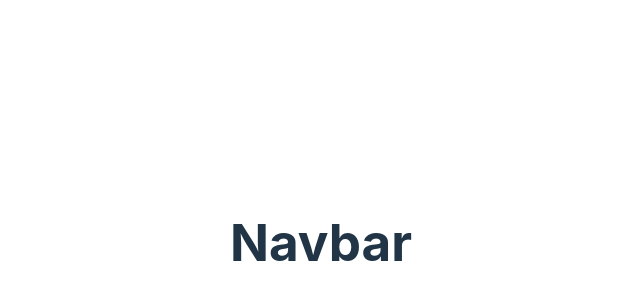
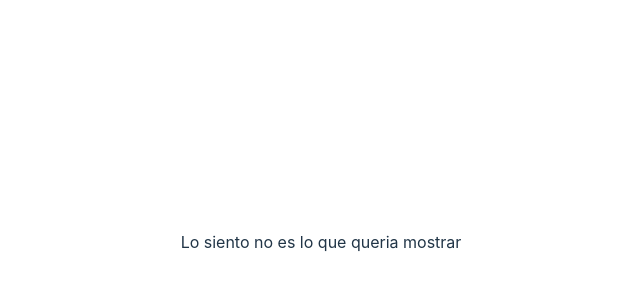
Before and after one commit to Thomk-corporation/ticket-master-event, a React (Vite) app: page / in a window 1280 px wide. Shown: the part 158-458 px from the top of the page, without its empty margins (319-959 px from the left). Built offline with nearby package versions, Linux system fonts and the light colour scheme.

Commit message:
[ADD] Renderizado condicional: operador ternario

```diff
--- a/src/components/Navbar/index.jsx
+++ b/src/components/Navbar/index.jsx
@@ -17,7 +17,7 @@ const Navbar = () => {
 
     return (
         <div>
-            <h1>Navbar</h1>
+            {value < 4 ? <h1>Navbar</h1> : value < 6 ? <p>Lo siento no es lo que queria mostrar</p> : <h1>Bienvenido a la app</h1>}
         </div>
     )
 
```
